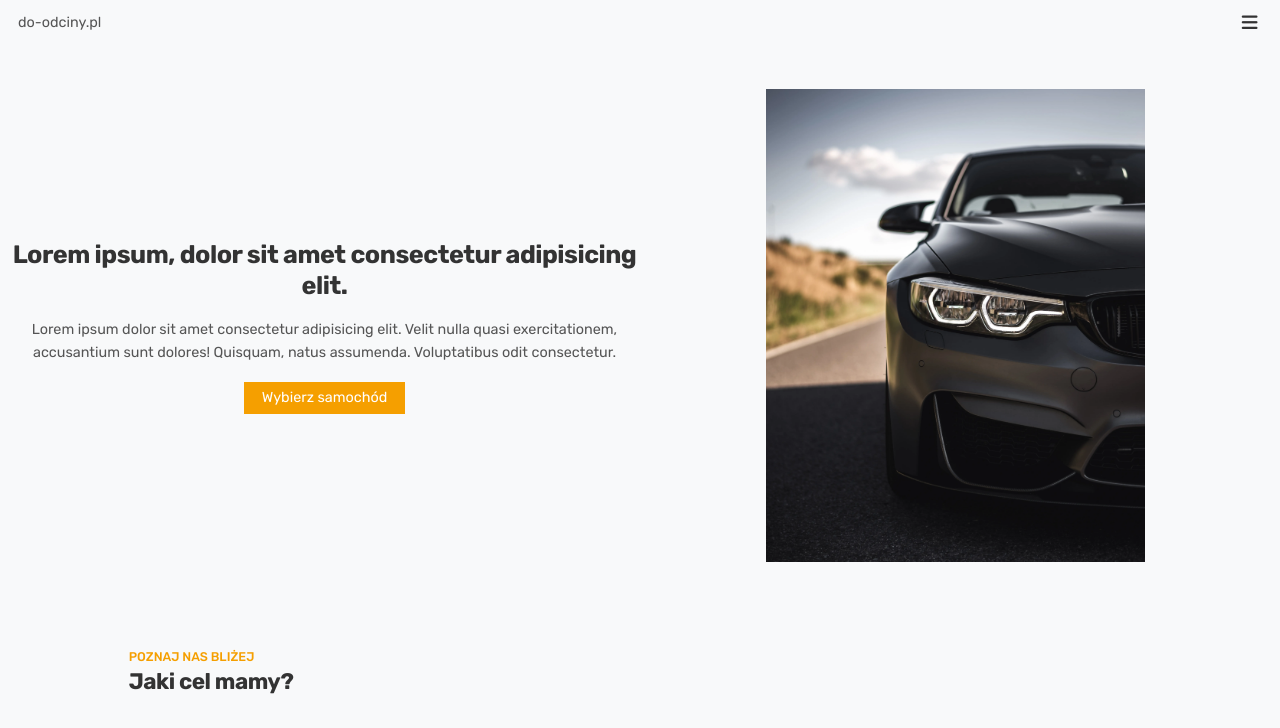
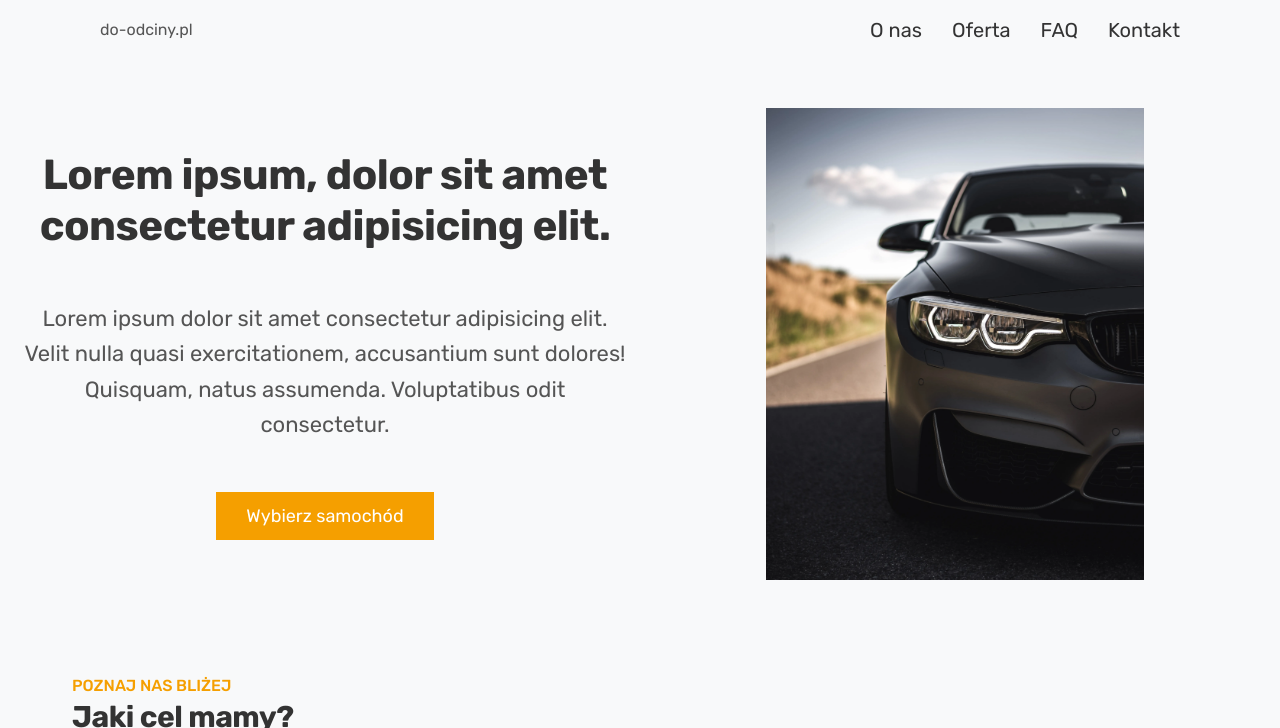
Before and after one commit to mstobiecki/do-odciny.pl, a website: page index.html in a window 1280 px wide. Shown: the top 728 px of the page. Drawn offline with Linux system fonts and the light colour scheme.

Commit message:
added media queries on 992px

```diff
--- a/index.html
+++ b/index.html
@@ -37,7 +37,9 @@
                         quasi
                         exercitationem, accusantium sunt dolores! Quisquam, natus assumenda. Voluptatibus odit
                         consectetur.</p>
-                    <a class="hero__button" href="#">Wybierz samochód</a>
+                    <div>
+                        <a class="hero__button" href="#">Wybierz samochód</a>
+                    </div>
                 </div>
                 <div class="hero__image-box">
                     <img class="hero__image" src="./src/img/hero.webp" alt="Zdjęcie przodu samochodu - BMW M4">
--- a/src/sass/components/_about-us.scss
+++ b/src/sass/components/_about-us.scss
@@ -36,3 +36,11 @@
 		}
 	}
 }
+
+@media (min-width: 62em) {
+	.about-us {
+		&__description {
+			font-size: $font-size-large;
+		}
+	}
+}
--- a/src/sass/components/_accordion.scss
+++ b/src/sass/components/_accordion.scss
@@ -50,6 +50,16 @@
 
 @media (min-width: 36em) {
 	.accordion {
-		font-size: $font-size-large-xxl;
+		&__heading {
+			font-size: $font-size-large-xxl;
+		}
 	}
 }
+
+@media (min-width: 62em) {
+	.accordion {
+		&__description {
+			font-size: $font-size-medium;
+		}
+	}
+}
--- a/src/sass/components/_gift.scss
+++ b/src/sass/components/_gift.scss
@@ -45,3 +45,14 @@
 		}
 	}
 }
+
+@media (min-width: 62em) {
+	.gift {
+		&__heading {
+			font-size: 3.2rem;
+		}
+		&__description {
+			width: 50%;
+		}
+	}
+}
--- a/src/sass/components/_header.scss
+++ b/src/sass/components/_header.scss
@@ -4,3 +4,9 @@
 	justify-content: space-between;
 	align-items: center;
 }
+
+@media (min-width: 62em) {
+	.header {
+		padding: 2rem 10rem;
+	}
+}
--- a/src/sass/components/_hero.scss
+++ b/src/sass/components/_hero.scss
@@ -39,5 +39,25 @@
 			grid-template-columns: repeat(2, 1fr);
 			align-items: center;
 		}
+		&__description {
+			padding: 0 1rem;
+		}
 	}
 }
+
+@media (min-width: 62em) {
+	.hero {
+		&__text-box {
+			display: flex;
+			flex-direction: column;
+			gap: 3rem;
+		}
+		&__description {
+			font-size: $font-size-large-xxl;
+		}
+		&__button {
+			padding: 1.5rem 3rem;
+			font-size: $font-size-large;
+		}
+	}
+}
--- a/src/sass/components/_navigation.scss
+++ b/src/sass/components/_navigation.scss
@@ -47,3 +47,33 @@
 	font-size: 2rem;
 	color: #333;
 }
+
+@media (min-width: 62em) {
+	.navigation {
+		position: static;
+		height: auto;
+		width: auto;
+		display: flex;
+		align-items: center;
+		justify-content: center;
+		background-color: transparent;
+		opacity: 1;
+		pointer-events: auto;
+		visibility: visible;
+		transform: translateX(0%);
+		z-index: 100;
+		&__list {
+			flex-direction: row;
+		}
+		&__link {
+			font-size: $font-size-large-xl;
+			color: #333;
+		}
+	}
+
+	.btn-mobile-nav {
+		display: none;
+		pointer-events: none;
+		visibility: hidden;
+	}
+}
--- a/src/sass/components/_step.scss
+++ b/src/sass/components/_step.scss
@@ -49,3 +49,11 @@
 		}
 	}
 }
+
+@media (min-width: 62em) {
+	.step {
+		&__wrapper {
+			align-items: center;
+		}
+	}
+}
--- a/src/sass/helpers/_base.scss
+++ b/src/sass/helpers/_base.scss
@@ -69,7 +69,7 @@ body {
 
 @media (min-width: 36em) {
 	html {
-		font-size: 62.5;
+		font-size: 62.5%;
 	}
 }
 
@@ -78,3 +78,15 @@ body {
 		padding: 0 3.2rem;
 	}
 }
+
+@media (min-width: 62em) {
+	.heading-primary {
+		font-size: 4.2rem;
+	}
+	.heading-secondary {
+		font-size: 3rem;
+	}
+	.subheading {
+		font-size: $font-size-medium;
+	}
+}
--- a/src/sass/helpers/_variables.scss
+++ b/src/sass/helpers/_variables.scss
@@ -16,7 +16,7 @@ $font-size-small: 1.4rem;
 $font-size-medium: 1.6rem;
 $font-size-large: 1.8rem;
 $font-size-large-xl: 2rem;
-$font-size-large-xxl: 2.5rem;
+$font-size-large-xxl: 2.2rem;
 
 $padding-section-mobile: 4.8rem 0;
 
```
Also changed, not shown: css/style.css, 1 other file.
